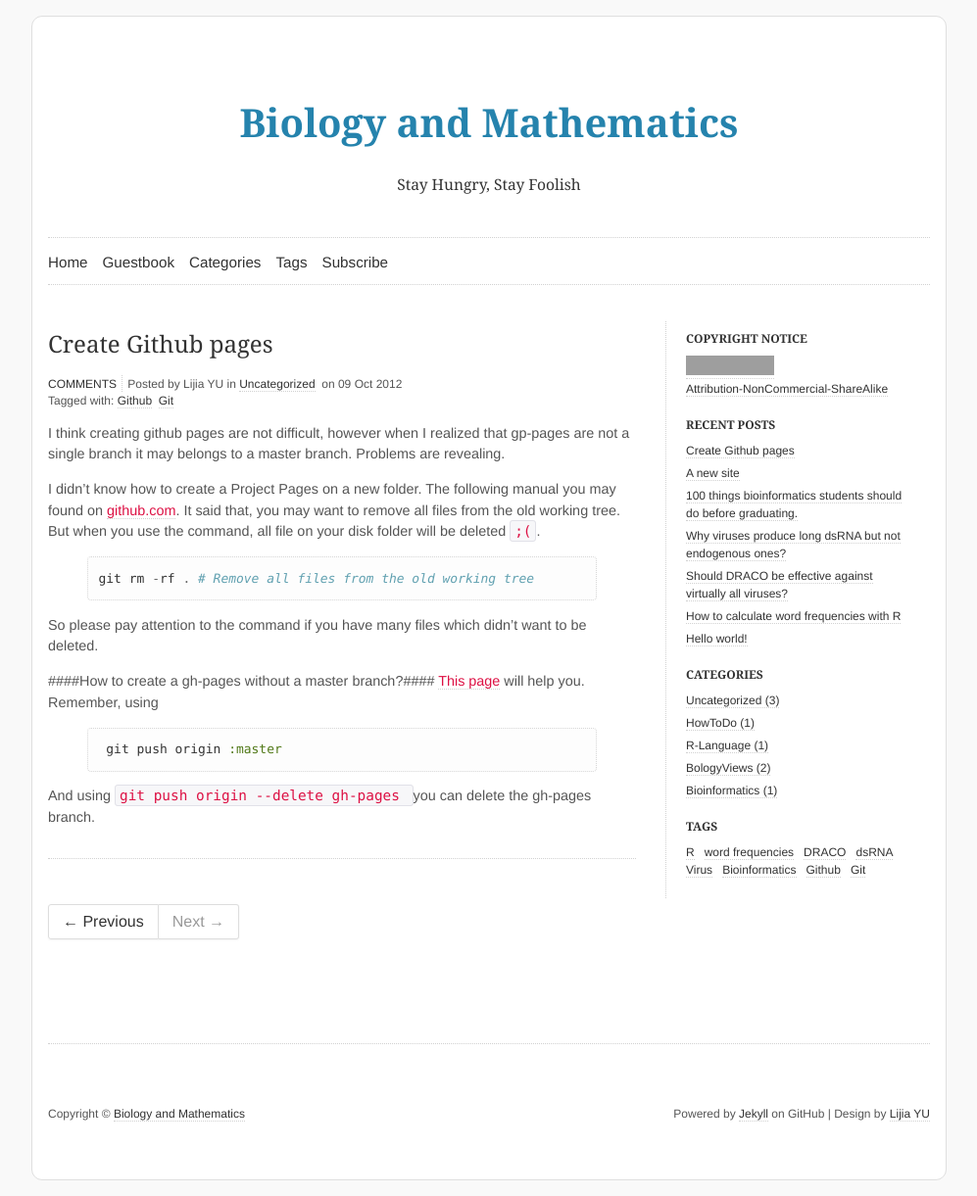
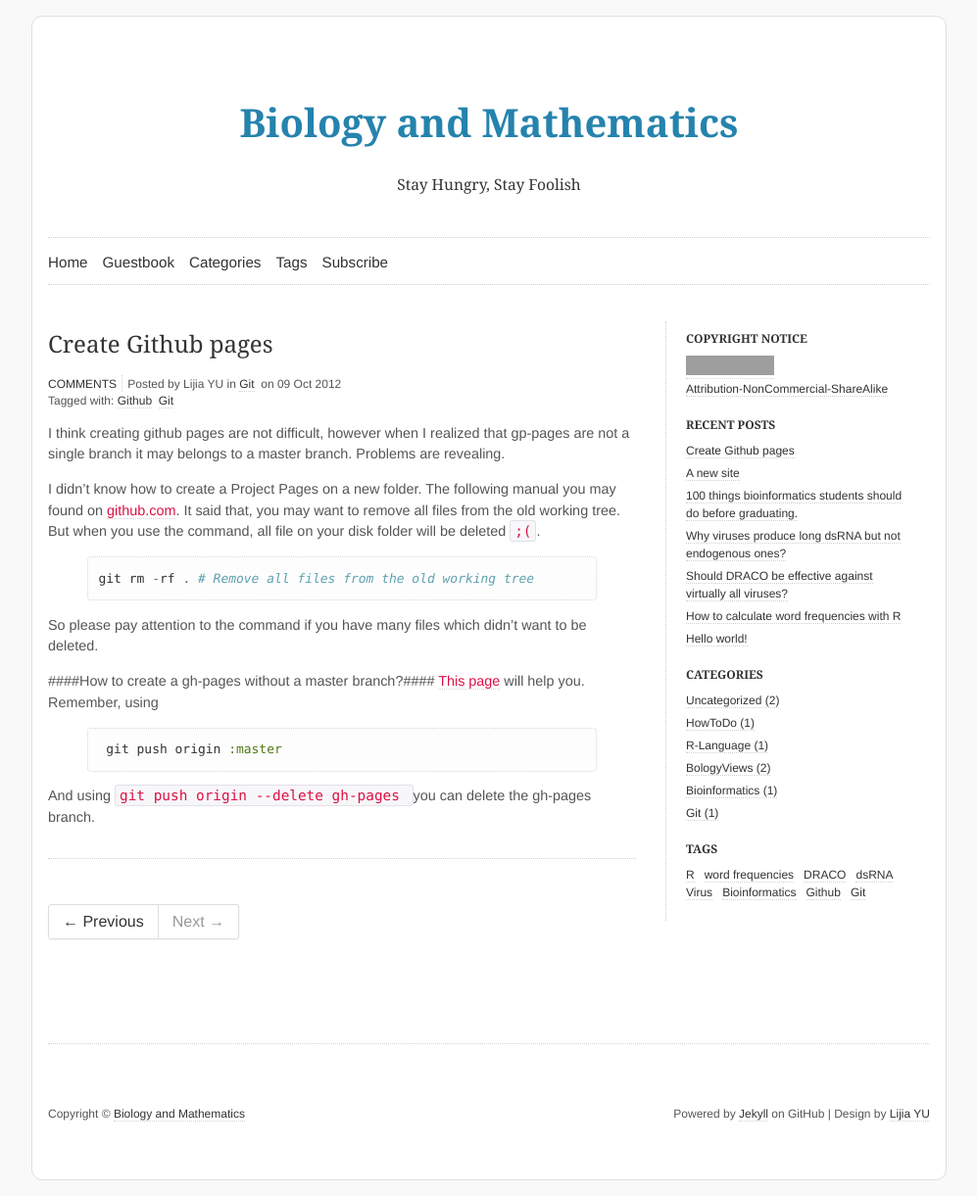
Before and after one commit to arturochian/en, a Jekyll site: the page built from _posts/2012-10-09-github-pages.md, in a window 1280 px wide. Shown: the whole page at 98% size, without its empty margins (141-1138 px from the left). Built offline with Jekyll 4.4.1, drawn with Linux system fonts in a browser that asks for light colours; comment, search, counter and statistics services are not loaded; grey boxes are pictures that could not be loaded.

Commit message:
add a category

```diff
--- a/_posts/2012-10-09-github-pages.md
+++ b/_posts/2012-10-09-github-pages.md
@@ -3,7 +3,7 @@ published: true
 title: Create Github pages
 layout: post
 categories:
-- Uncategorized
+- Git
 tags:
 - Github
 - Git
```
